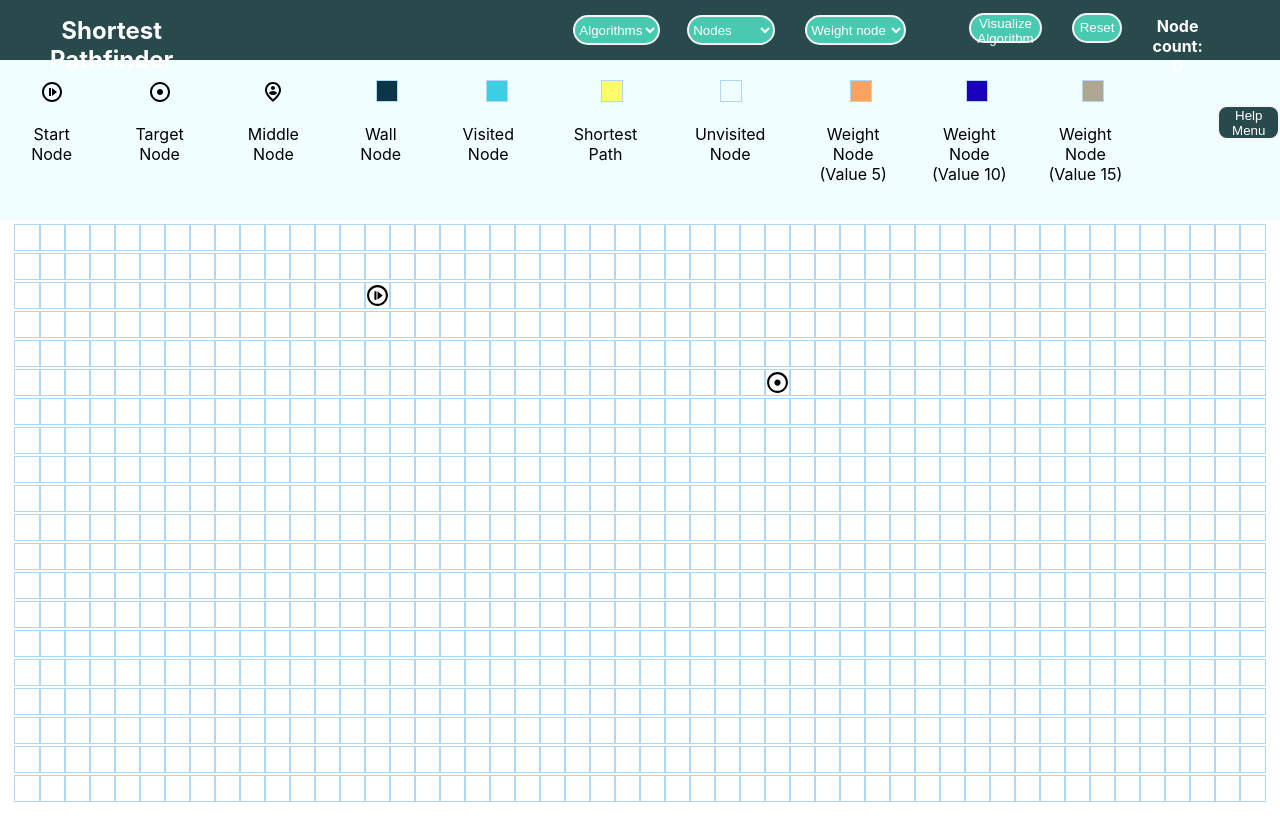
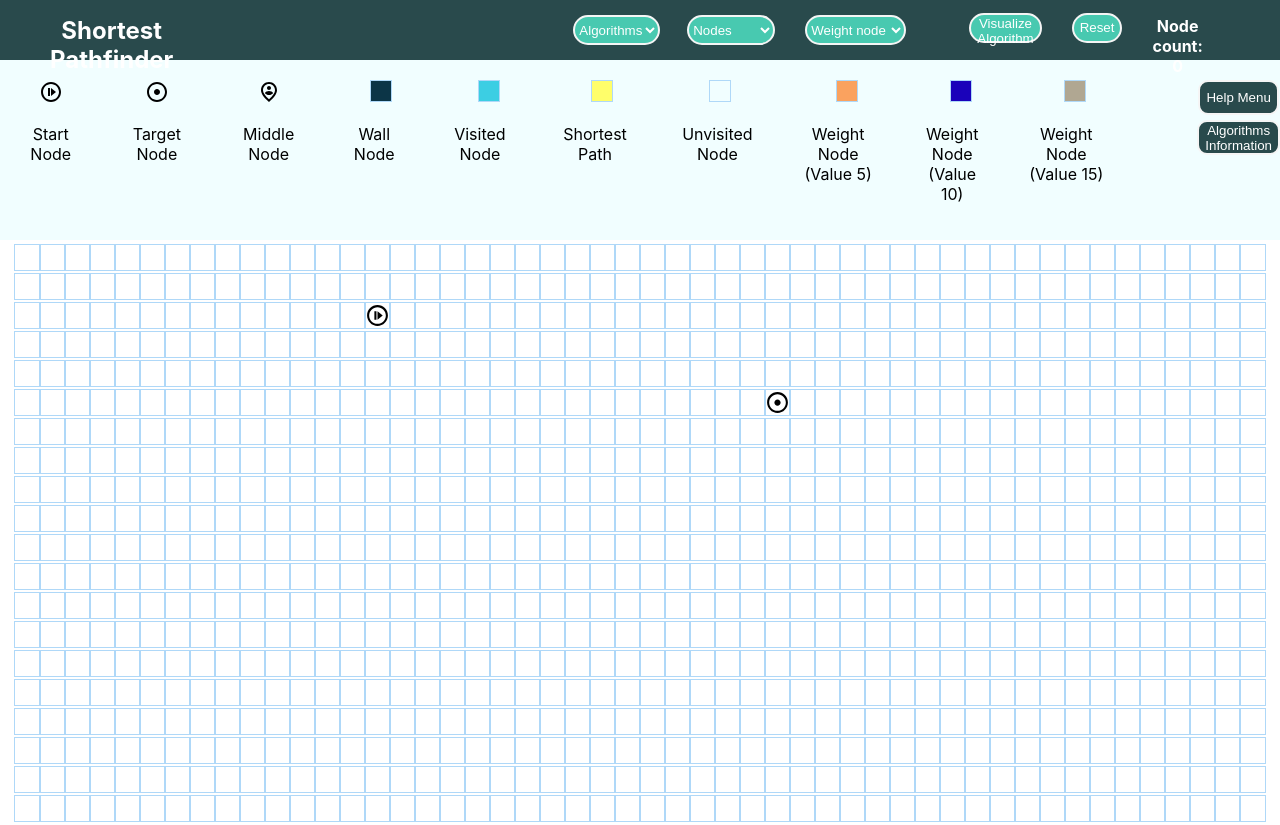
Before and after one commit to Kalpit2511/Shortest_Path_Visualization, a React (Create React App) app: page / in a window 1280 px wide. Built offline with nearby package versions, Linux system fonts and the light colour scheme.

Commit message:
algoinfo

```diff
--- a/src/PathfindingVisualizer/Nodeinfo.css
+++ b/src/PathfindingVisualizer/Nodeinfo.css
@@ -2,6 +2,7 @@
     display:flex ;
     justify-content: center;
     background-color: rgb(241, 254, 255);
+
 }
 .start, .target, .wall, .visitednode, .shortest, .weight, .unvisited, .middle{
     padding:20px;
@@ -51,10 +52,15 @@
 }
 .helpbtn{
     margin-left: 45px;
-    margin-top: 45px;
+    margin-top: 20px;
     padding-left: 29px;
 }
-#btn-help{
+.infobtn{
+    margin-left: 45px;
+    margin-top: 5px;
+    padding-left: 29px;
+}
+#btn-help, #btn-info{
     flex-direction: row;
     background-color: #294a4c;
     border: 2px solid whitesmoke;
--- a/src/PathfindingVisualizer/Nodeinfo.jsx
+++ b/src/PathfindingVisualizer/Nodeinfo.jsx
@@ -1,8 +1,8 @@
 import React from 'react';
 import './Nodeinfo.css';
-import {ReactComponent as Start} from './start.svg';
-import {ReactComponent as End} from './target.svg';
-import {ReactComponent as Middle} from './middle.svg';
+import { ReactComponent as Start } from './start.svg';
+import { ReactComponent as End } from './target.svg';
+import { ReactComponent as Middle } from './middle.svg';
 
 function Nodeinfo() {
   return (
@@ -67,6 +67,7 @@ function Nodeinfo() {
             (Value 15)
           </p>
         </span>
+        <div className="buttonsHI">
           <div className="helpbtn">
             <button
               id="btn-help"
@@ -76,6 +77,18 @@ function Nodeinfo() {
               Help Menu
             </button>
           </div>
+          <div className="infobtn">
+            <button
+              id="btn-info"
+              onClick={() => {
+                document.getElementById('helpmenu').className = 'show';
+              }}>
+              Algorithms<br />
+              Information
+            </button>
+          </div>
+        </div>
+
       </div>
     </>
   );
```
Lines whose indentation alone changed are shown as unchanged.
